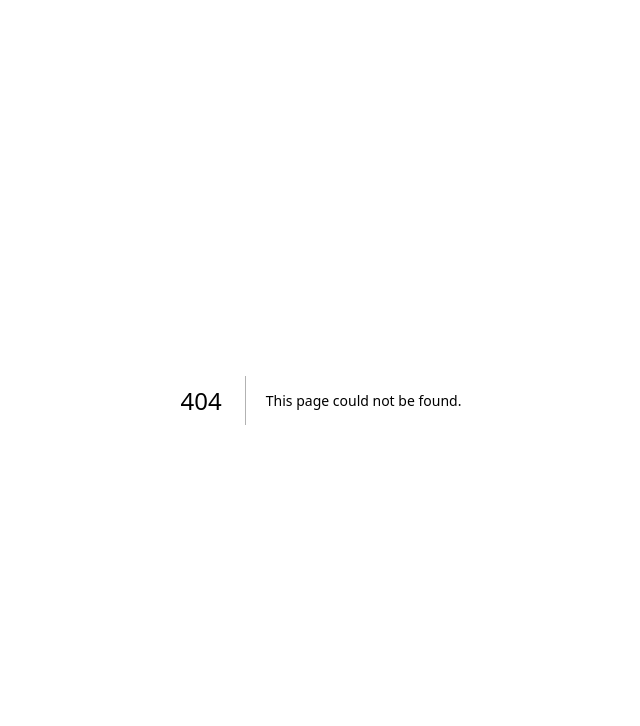
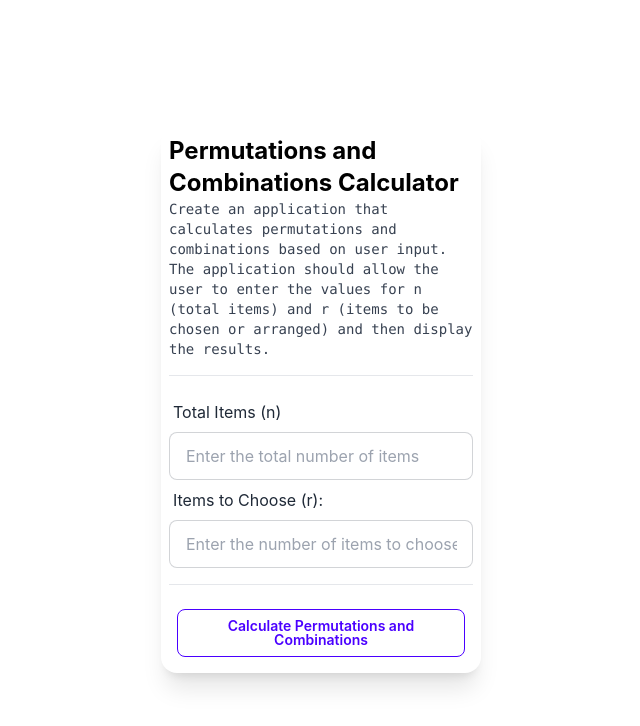
Before and after one commit to Exochos/Pupdog-Studio, a Next.js app: page /maths/week6 in a window 1280 px wide. Before the commit this address had no page. Shown: the top 726 px of the page, without its empty margins (319-959 px from the left). Built offline with nearby package versions, Linux system fonts and the light colour scheme.

Commit message:
Create page.tsx

```diff
--- /dev/null
+++ b/app/maths/week6/page.tsx
@@ -0,0 +1,82 @@
+/*  Assignment: Create an Application for Calculating Permutations and Combinations
+    Requirements:
+    The application should take two inputs from the user: (total items) and r (items to be chosen or arranged).
+    The application should calculate and display:
+        The number of permutations P(n, r)
+        The number of combinations C(n, r)
+    The application can be implemented as either a web application or a terminal application.
+*/
+"use client"
+import React, { useState } from "react"
+import { logEvent } from "../../utils/googleAnalytics"
+
+// Log page view
+logEvent("Page", "Permutations and Combinations")
+
+function Page(): JSX.Element {
+  // State variables
+  const [N, setN] = useState<number | string>("")
+  const [R, setR] = useState<number | string>("")
+
+  // Handle button click
+  const handleClick = () => {}
+
+  return (
+    <html lang="en">
+      <head>
+        <title>Permutations and Combinations Calculator</title>
+        <meta charSet="UTF-8" />
+        <meta name="viewport" content="width=device-width, initial-scale=1.0" />
+        <meta
+          name="description"
+          content="Permutations and Combinations Calculator | Calculate the number of permutations and combinations of a given set of items."
+        />
+        <meta name="author" content="Jeremy Ward" />
+      </head>
+      <body>
+        <div className="container mx-auto flex h-screen w-screen items-center justify-center p-4">
+          <div className="card w-full max-w-xs bg-white p-2 shadow-xl transition-transform duration-300 md:w-3/5">
+            <h2 className="text-2xl font-bold text-black">Permutations and Combinations Calculator</h2>
+            <code className="text-sm text-gray-700">
+              Create an application that calculates permutations and combinations based on user input. The application
+              should allow the user to enter the values for n (total items) and r (items to be chosen or arranged) and
+              then display the results.
+            </code>
+            <hr className="my-4" />
+            <div className="form-control">
+              <label htmlFor="n" className="label">
+                Total Items (n)
+              </label>
+              <input
+                type="number"
+                id="n"
+                className="input input-bordered"
+                placeholder="Enter the total number of items"
+                value={N}
+                onChange={(e) => setN(e.target.value)}
+              />
+
+              <label htmlFor="r" className="label">
+                Items to Choose (r): {R}
+              </label>
+              <input
+                type="number"
+                id="r"
+                className="input input-bordered"
+                placeholder="Enter the number of items to choose"
+                value={R}
+                onChange={(e) => setR(e.target.value)}
+              />
+              <hr className="my-4" />
+              <button className="btn btn-outline btn-primary m-2" onClick={handleClick}>
+                Calculate Permutations and Combinations
+              </button>
+            </div>
+          </div>
+        </div>
+      </body>
+    </html>
+  )
+}
+
+export default Page
```
